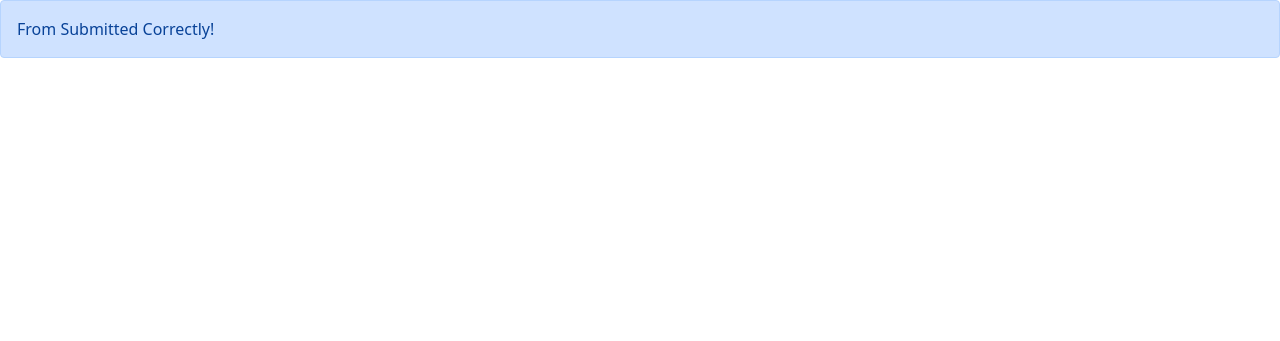
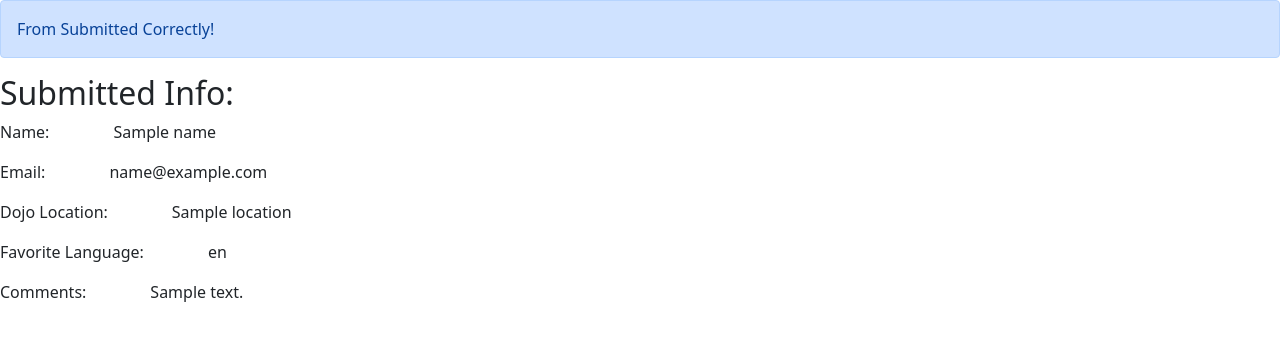
Before and after one commit to Borelli28/dojo-survey-django, a Django app: template dojo_survey_app/templates/result.html in a window 1280 px wide. Shown: the top 341 px of the page. Run offline with Django 3.2, Linux system fonts and the light colour scheme; the template is opened without the code that fills it: most values are stand-ins (such as "Sample title", 1, 10 or a date in 2020).

```diff
--- /dev/null
+++ b/dojo_survey_app/static/style-result.css
@@ -0,0 +1,4 @@
+
+span {
+    margin-left: 5%;
+}
--- a/dojo_survey_app/templates/index.html
+++ b/dojo_survey_app/templates/index.html
@@ -13,7 +13,7 @@
 
 <body>
 
-    <form action='/survey_info' method='post' class="mb-3">
+    <form action='/survey_data' method='post' class="mb-3">
         {% csrf_token %}
         <!-- Name and Email -->
         <label for="name" class="form-label">Name</label>
--- a/dojo_survey_app/templates/result.html
+++ b/dojo_survey_app/templates/result.html
@@ -7,6 +7,8 @@
     <link href="https://cdn.jsdelivr.net/npm/bootstrap@5.0.0-beta2/dist/css/bootstrap.min.css" rel="stylesheet"
         integrity="sha384-BmbxuPwQa2lc/FVzBcNJ7UAyJxM6wuqIj61tLrc4wSX0szH/Ev+nYRRuWlolflfl" crossorigin="anonymous">
     <title>User Created</title>
+    {% load static %}
+    <link rel="stylesheet" href="{% static 'style-result.css' %}">
 </head>
 
 <body>
@@ -14,6 +16,16 @@
         From Submitted Correctly!
     </div>
 
+    <dl class="row">
+        <h2>Submitted Info:</h2>
+
+        <p class="info-name">Name:<span>{{ name }}</span></p>
+        <p class="info-name">Email:<span>{{ email }}</span></p>
+        <p class="info-name">Dojo Location:<span>{{ location }}</span></p>
+        <p class="info-name">Favorite Language:<span>{{ favorite_lang }}</span></p>
+        <p class="info-name">Comments:<span>{{ comments }}</span></p>
+
+
 
 
 </body>
--- a/dojo_survey_app/urls.py
+++ b/dojo_survey_app/urls.py
@@ -3,6 +3,6 @@ from . import views
 
 urlpatterns = [
     path('', views.index),
-    path('survey_info', views.survey),
+    path('survey_data', views.survey),
     path('result', views.success)
 ]
```
Also changed, not shown: dojo_survey_app/views.py (+17 -4 lines).
